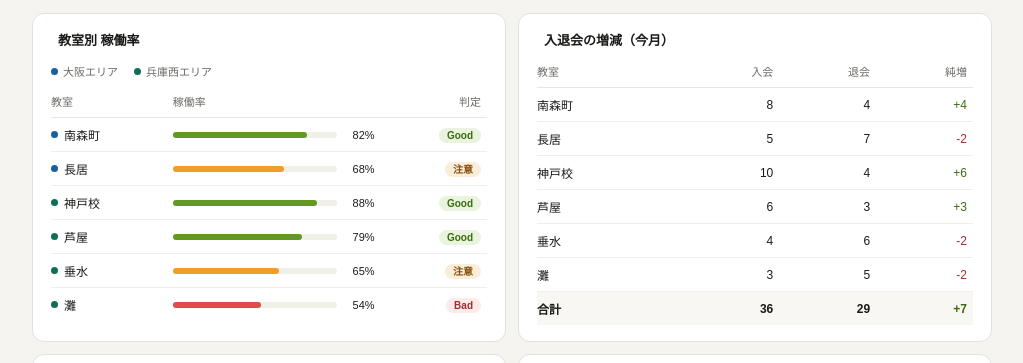
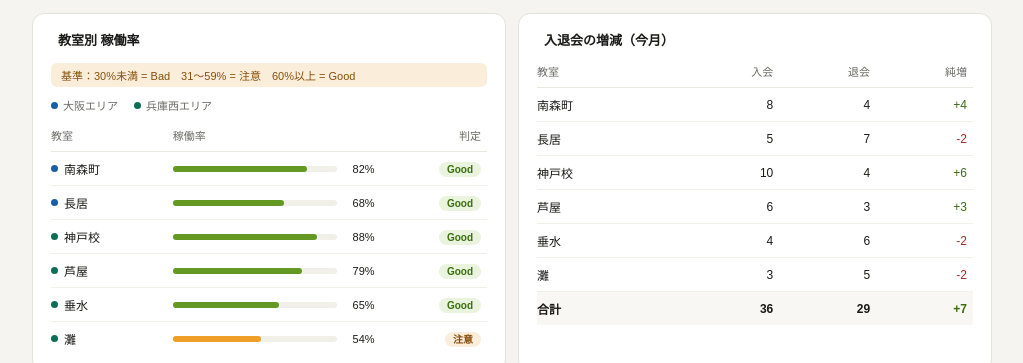
Before and after one commit to syoshinsya-dance-school-web/kpi-demo, a plain HTML site: page index.html in a window 1280 px wide. Shown: the part 246-609 px from the top of the page, without its empty margins (128-1151 px from the left). Drawn offline with Linux system fonts and the light colour scheme; some icons are missing.

Commit message:
Update index.html

```diff
--- a/index.html
+++ b/index.html
@@ -177,6 +177,7 @@
   <div class="row2">
     <div class="panel">
       <div class="panel-title"><i class="ti ti-building"></i>教室別 稼働率</div>
+      <div style="font-size:11px; color:#854F0B; background:#FAEEDA; border-radius:6px; padding:4px 10px; margin-bottom:10px;">基準：30%未満 = Bad　31〜59% = 注意　60%以上 = Good</div>
       <div class="legend">
         <div class="legend-item"><div class="area-dot area-osaka"></div>大阪エリア</div>
         <div class="legend-item"><div class="area-dot area-hyogo"></div>兵庫西エリア</div>
@@ -204,11 +205,11 @@
             <td><div class="loc-name"><div class="area-dot area-osaka"></div><a href="https://jackpot-d.com/nagai/" target="_blank">長居</a></div></td>
             <td>
               <div class="bar-wrap">
-                <div class="bar-bg"><div class="bar-fill bg-y" style="width:68%;"></div></div>
+                <div class="bar-bg"><div class="bar-fill bg-g" style="width:68%;"></div></div>
                 <span class="bar-pct">68%</span>
               </div>
             </td>
-            <td><span class="pill pill-y">注意</span></td>
+            <td><span class="pill pill-g">Good</span></td>
           </tr>
           <tr>
             <td><div class="loc-name"><div class="area-dot area-hyogo"></div><a href="https://jackpot-d.com/kobe/" target="_blank">神戸校</a></div></td>
@@ -234,21 +235,21 @@
             <td><div class="loc-name"><div class="area-dot area-hyogo"></div><a href="https://jackpot-d.com/tarumi/" target="_blank">垂水</a></div></td>
             <td>
               <div class="bar-wrap">
-                <div class="bar-bg"><div class="bar-fill bg-y" style="width:65%;"></div></div>
+                <div class="bar-bg"><div class="bar-fill bg-g" style="width:65%;"></div></div>
                 <span class="bar-pct">65%</span>
               </div>
             </td>
-            <td><span class="pill pill-y">注意</span></td>
+            <td><span class="pill pill-g">Good</span></td>
           </tr>
           <tr>
             <td><div class="loc-name"><div class="area-dot area-hyogo"></div><a href="https://jackpot-d.com/nada/" target="_blank">灘</a></div></td>
             <td>
               <div class="bar-wrap">
-                <div class="bar-bg"><div class="bar-fill bg-r" style="width:54%;"></div></div>
+                <div class="bar-bg"><div class="bar-fill bg-y" style="width:54%;"></div></div>
                 <span class="bar-pct">54%</span>
               </div>
             </td>
-            <td><span class="pill pill-r">Bad</span></td>
+            <td><span class="pill pill-y">注意</span></td>
           </tr>
         </tbody>
       </table>
```
